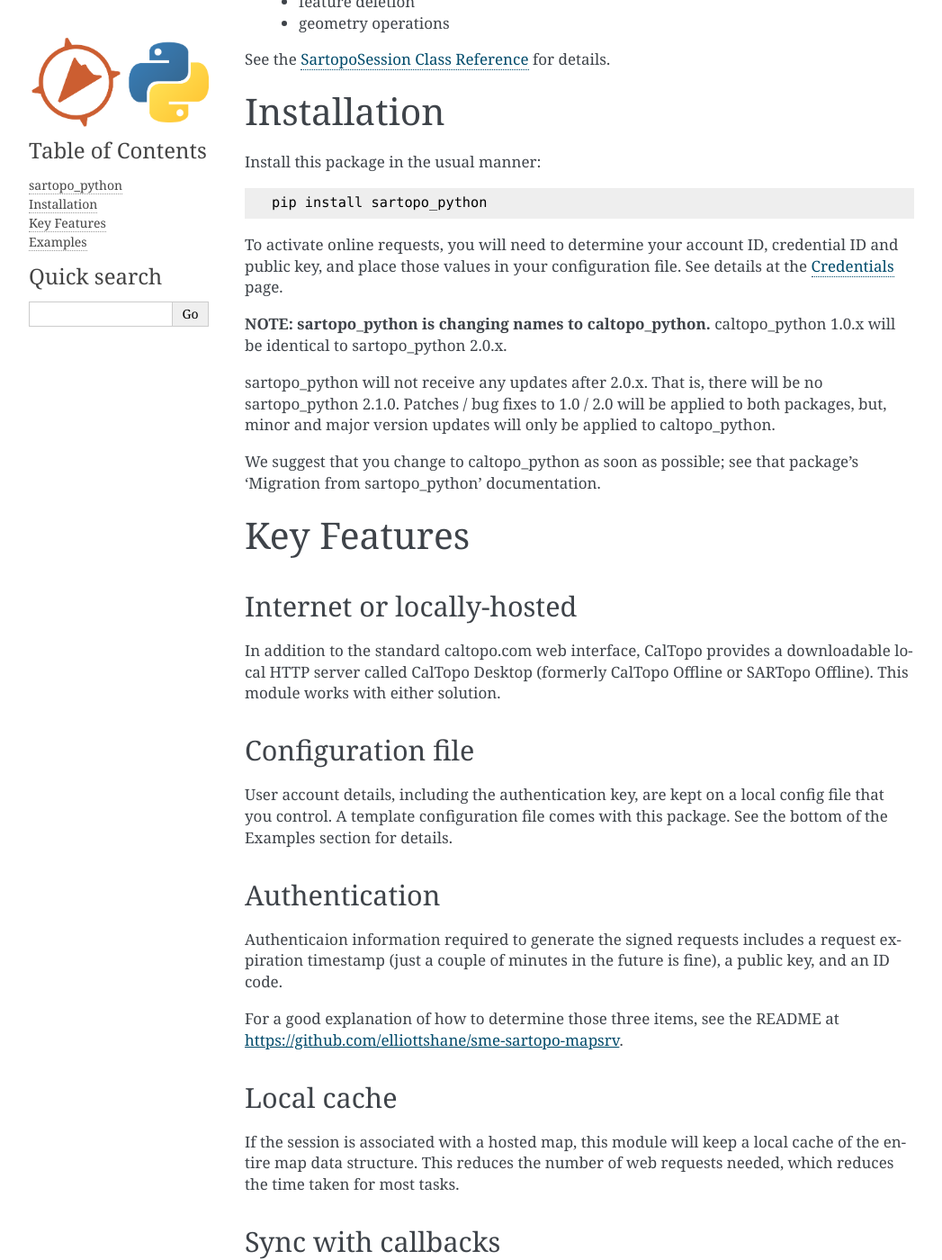
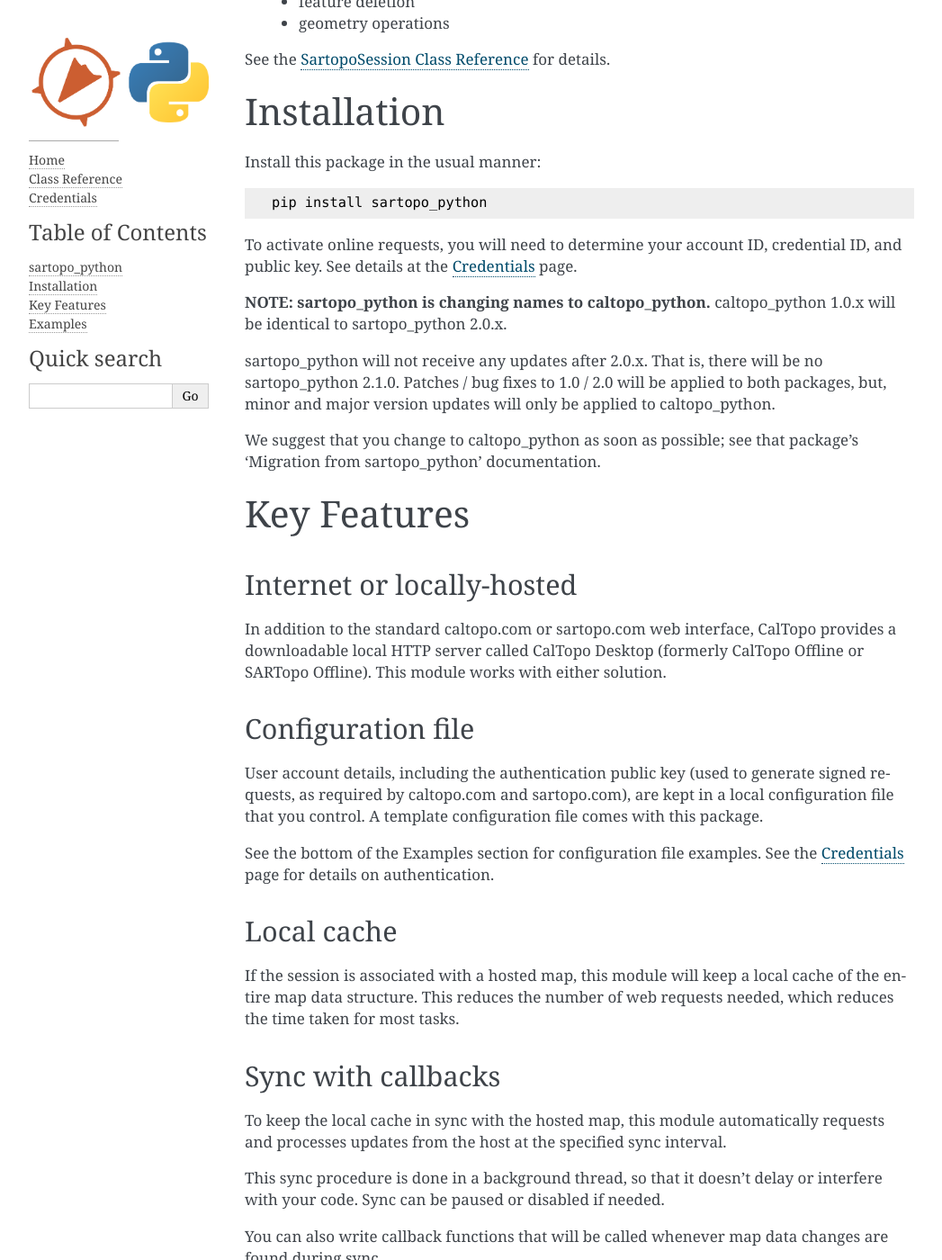
Before and after one commit to ncssar/sartopo_python, a Sphinx documentation site: the page built from docs/source/index.rst, in a window 1280 px wide and 1400 px high, scrolled down 452 px. Shown: the whole window at 90% size, without its empty margins (106-1153 px from the left). Built offline with Sphinx 7.4.7, drawn with Linux system fonts in a browser that asks for light colours.

Commit message:
WIP
- sidebar TOC on all pages includes links to all pages, using hardcoded template allpages.html - good enough for now, but, unfortunate that it's hardcoded
- remove authentication section in Key Features - redundant with Credentials and Configuration file
- move sartopo-mapsrv link to credentials.rst instead of index.rst
- other minor wording cleanup
- consider adding fixed list page
- should be ready for full QA

```diff
--- /dev/null
+++ b/docs/source/_templates/allpages.html
@@ -0,0 +1,6 @@
+<hr />
+<p><ul>
+<li><a href="./index.html">Home</a>
+<li><a href="./sartopo_python.html">Class Reference</a>
+<li><a href="./credentials.html">Credentials</a>
+</ul></p>
--- a/docs/source/conf.py
+++ b/docs/source/conf.py
@@ -42,11 +42,8 @@
 html_static_path = ['_static']
 html_sidebars = {
 	'**': [
+		'allpages.html',
 		'localtoc.html',
-		'searchbox.html'
-	],
-	'credentials': [
-		'globaltoc.html',
 		'searchbox.html'
 	]
 }
--- a/docs/source/index.rst
+++ b/docs/source/index.rst
@@ -37,8 +37,7 @@
 
    pip install sartopo_python
 
-To activate online requests, you will need to determine your account ID, credential ID and public key, and place those values
-in your configuration file.  See details at the :doc:`credentials` page.
+To activate online requests, you will need to determine your account ID, credential ID, and public key.  See details at the :doc:`credentials` page.
 
 **NOTE: sartopo_python is changing names to caltopo_python.**
 caltopo_python 1.0.x will be identical to sartopo_python 2.0.x.
@@ -54,20 +53,15 @@
 
 Internet or locally-hosted
 --------------------------
-In addition to the standard caltopo.com web interface, CalTopo provides a downloadable local HTTP server
+In addition to the standard caltopo.com or sartopo.com web interface, CalTopo provides a downloadable local HTTP server
 called CalTopo Desktop (formerly CalTopo Offline or SARTopo Offline).  This module works with either solution.
 
 Configuration file
 ------------------
-User account details, including the authentication key, are kept on a local config file that you control.  A template configuration file
-comes with this package.  See the bottom of the Examples section for details.
+User account details, including the authentication public key (used to generate signed requests, as required by caltopo.com and sartopo.com),
+are kept in a local configuration file that you control.  A template configuration file comes with this package.
 
-Authentication
---------------
-Authenticaion information required to generate the signed requests includes a request expiration timestamp
-(just a couple of minutes in the future is fine), a public key, and an ID code.
-
-For a good explanation of how to determine those three items, see the README at |sme-sartopo-mapsrv_link|.
+See the bottom of the Examples section for configuration file examples.  See the :doc:`credentials` page for details on authentication.
 
 Local cache
 -----------
@@ -292,7 +286,3 @@
 .. |training_link| raw:: html
 
    <a href="https://training.caltopo.com" target="_blank">training.caltopo.com</a>
-
-.. |sme-sartopo-mapsrv_link| raw:: html
-
-   <a href="https://github.com/elliottshane/sme-sartopo-mapsrv" target="_blank">https://github.com/elliottshane/sme-sartopo-mapsrv</a>
```
Also changed, not shown: docs/source/credentials.rst (+6 -2 lines).
